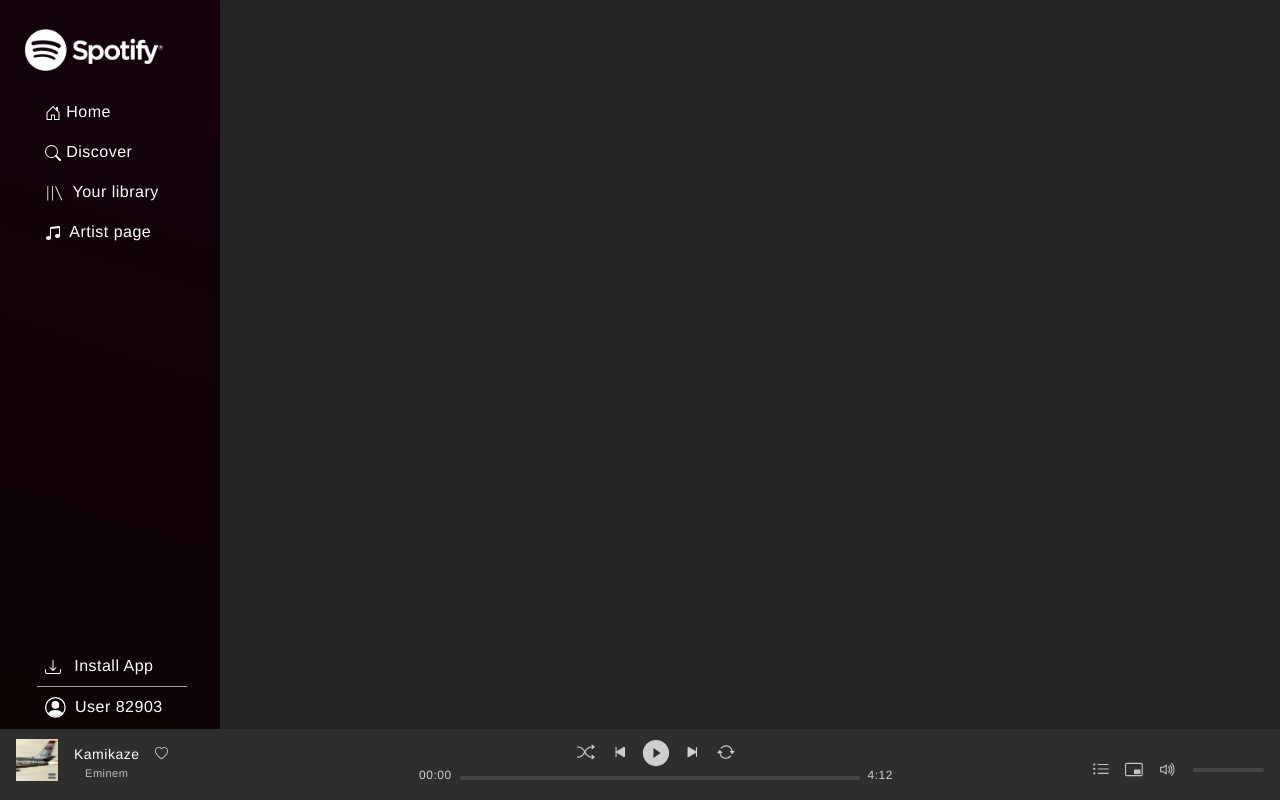
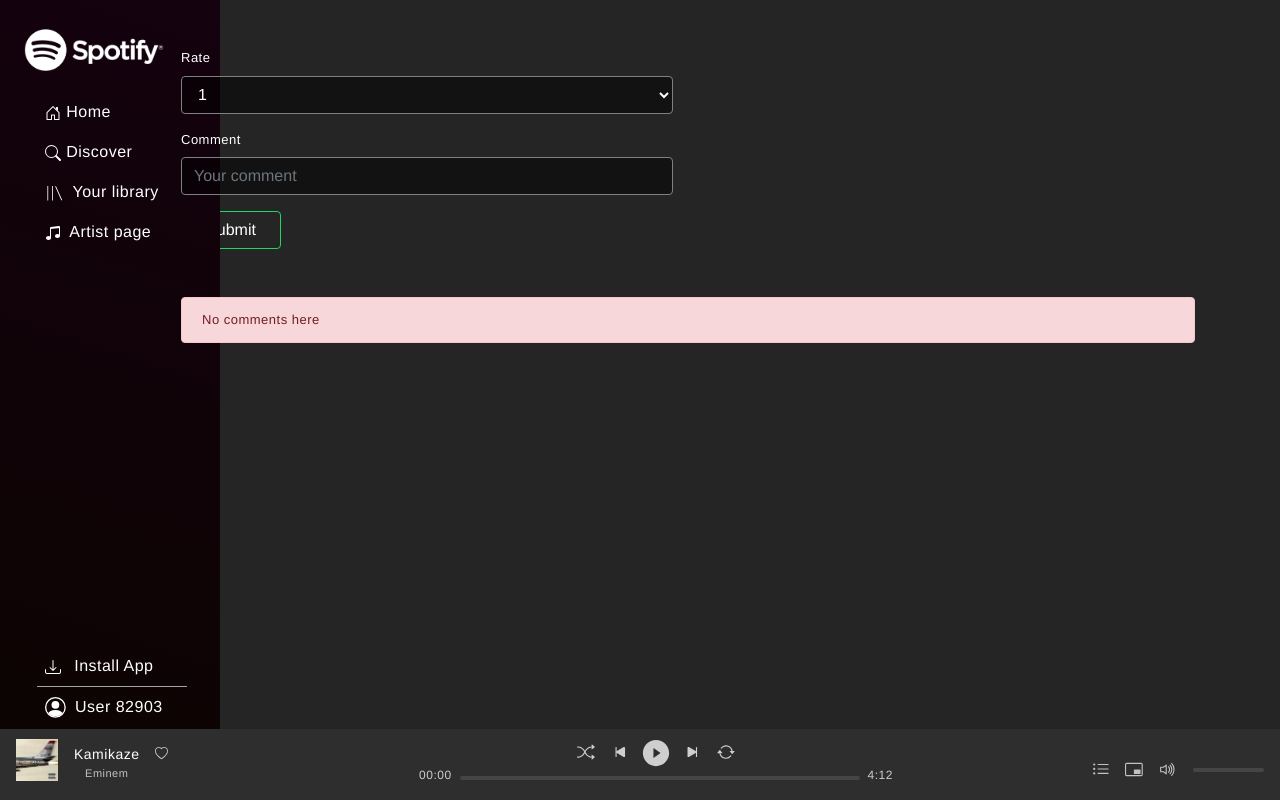
Before and after one commit to simonacossai/SpotifyCloneReact, a React (Create React App) app: page /Comments/1 in a window 1280 px wide. Built offline with nearby package versions, Linux system fonts and the light colour scheme; no server answers.

Commit message:
DONE- adding comments CRUD

```diff
--- a/src/App.js
+++ b/src/App.js
@@ -7,6 +7,7 @@ import Home from './components/Home/Home';
 import { BrowserRouter as Router, Route } from 'react-router-dom'
 import AlbumPage from './components/Detail/AlbumPage'
 import ArtistPage from './components/ArtistPage/ArtistPage';
+import Comments from './components/Comments/Comments';
 
 function App() {
   return (
@@ -30,6 +31,12 @@ function App() {
       props
       ) => <ArtistPage {...props} />}
       />
+       <Route
+      path="/Comments/:songId"
+      render={(
+      props
+      ) => <Comments {...props} />}
+      />
       <Player />
       </Router>
 
--- /dev/null
+++ b/src/components/Comments/Comment.css
@@ -0,0 +1,50 @@
+.deleteComment {
+    background-color: transparent !important;
+    border: 2px solid red !important;
+    color: red !important;
+    transition: .30s ease-in-out;
+    justify-content: center;
+    align-items: center;
+    text-align: center;
+}
+
+.deleteComment:hover {
+    background-color: red !important;
+    border: 2px solid red !important;
+    transition: .30s ease-in-out;
+    color: #fff !important;
+}
+
+.list-item {
+    background-color: rgba(0, 0, 0, 0.5);
+    color: white;
+    border: 2px solid rgba(12, 12, 12, 0.5);
+    justify-content: center;
+    align-items: center;
+}
+
+.title {
+    color: white;
+}
+
+#rate,
+#comment {
+    background-color: rgba(0, 0, 0, 0.5) !important;
+    border-color: grey;
+    color: #fff!important;
+}
+
+.buttonModal {
+    background-color: transparent;
+    border-color: #1ed760;
+    transition: .20s ease-in-out;
+
+}
+
+.buttonModal:hover,
+.buttonModal:focus,
+.buttonModal:active {
+    border-color: #1ed760;
+    background-color: #1ed760 !important;
+    transition: .20s ease-in-out;
+}
--- /dev/null
+++ b/src/components/Comments/Comments.jsx
@@ -0,0 +1,196 @@
+import React from "react";
+import { Container, ListGroup, Alert, Badge, Form, Col, Row, Spinner, Button } from "react-bootstrap"
+import { BsTrash } from 'react-icons/bs';
+import './Comment.css';
+
+class Comments extends React.Component {
+
+
+  constructor(props){
+    super(props);
+    this.state = {
+        comment: {
+            comment: "",
+            rate: 1,
+            elementId: this.props.match.params.songId,
+        },
+        comments: null,
+       props: this.props,
+    }
+
+}
+
+ updateCommentField = (e) => {
+
+    let comment = { ...this.state.comment }
+    let currentId = e.currentTarget.id
+    comment[currentId] = e.currentTarget.value
+    this.setState({ comment: comment })
+ }
+
+ submitComment = async (e) => {
+     e.preventDefault();
+     try {
+         let response = await fetch('https://striveschool-api.herokuapp.com/api/comments/',
+             {
+                 method: 'POST',
+                 body: JSON.stringify(this.state.comment),
+                 headers: new Headers
+                     ({
+                     "Content-Type": "application/json",
+                    "Authorization": "Bearer eyJhbGciOiJIUzI1NiIsInR5cCI6IkpXVCJ9.eyJfaWQiOiI1ZmMxMTBmYzQxZDVhYTAwMTcwNzgyYTYiLCJpYXQiOjE2MDY0ODgzMTYsImV4cCI6MTYwNzY5NzkxNn0.JKDZcMVNN9Efg-41MSuOZHwMxvVga6Dr6IAKZl0M-eQ"
+                    })
+             })
+         if (response.ok) {
+             alert('Comment added!')
+             this.fetchComment()
+             this.setState({
+                comment: {
+                    elementId: '',
+                    rate: 1,
+                    comment: '',
+               }
+             })
+         } else {
+             console.log('please check again')
+             console.log(this.state.comment);
+         }
+     } catch (e) {
+         console.log(e)
+     }
+ }
+
+  componentDidMount = async () => {
+    this.fetchComment();
+  }
+  fetchComment = async () => {
+    const idFromTheSearchBar = this.props.match.params.songId;
+
+    try {
+      let response = await fetch("https://striveschool-api.herokuapp.com/api/comments/" + idFromTheSearchBar,
+        {
+          headers: new Headers({
+            "Authorization": "Bearer eyJhbGciOiJIUzI1NiIsInR5cCI6IkpXVCJ9.eyJfaWQiOiI1ZmMxMTBmYzQxZDVhYTAwMTcwNzgyYTYiLCJpYXQiOjE2MDY0ODgzMTYsImV4cCI6MTYwNzY5NzkxNn0.JKDZcMVNN9Efg-41MSuOZHwMxvVga6Dr6IAKZl0M-eQ",
+          }),
+        });
+      if (response.ok) {
+        let fetchedcomments = await response.json()
+        this.setState({
+          comments: fetchedcomments
+        })
+      } else {
+        console.log("error during fetch")
+      }
+    } catch (e) {
+      console.log(e);
+    }
+  }
+  onDelete = async (id) => {
+    const url= "https://striveschool-api.herokuapp.com/api/comments/"
+    console.log(id);
+    const res = await fetch( url + id, {
+      headers: new Headers({
+        "Authorization": "Bearer eyJhbGciOiJIUzI1NiIsInR5cCI6IkpXVCJ9.eyJfaWQiOiI1ZmMxMTBmYzQxZDVhYTAwMTcwNzgyYTYiLCJpYXQiOjE2MDY0ODgzMTYsImV4cCI6MTYwNzY5NzkxNn0.JKDZcMVNN9Efg-41MSuOZHwMxvVga6Dr6IAKZl0M-eQ",
+      }),
+      method: "DELETE",
+    })
+    if (res.ok) {
+      console.log("deleted");
+      this.fetchComment();
+    }
+  }
+
+
+  render(props) {
+console.log("props", this.state.props)
+    return (
+        <Container>
+      <Container className="ml-5 p-5">
+          <Form onSubmit={this.submitComment} >
+                <Row>
+                    <Col md={6}>
+                        <Form.Group>
+                            <Form.Label htmlFor="rate" className="text-white">
+                                Rate
+                            </Form.Label>
+                            <Form.Control
+                                as="select"
+                                name="rate"
+                                id="rate"
+                                value={this.state.comment.rate}
+                                onChange={this.updateCommentField}
+                            >
+                                <option>1</option>
+                                <option>2</option>
+                                <option>3</option>
+                                <option>4</option>
+                                <option>5</option>
+                            </Form.Control>
+                        </Form.Group>
+                    </Col>
+                </Row>
+                <Row>
+                    <Col md={6}>
+                    <Form.Group>
+                            <Form.Label htmlFor="comment"  className="text-white">
+                                Comment
+                            </Form.Label>
+                            <Form.Control
+                                type="text"
+                                name="comment"
+                                id="comment"
+                                placeholder="Your comment"
+                                required
+                                value={this.state.comment.comment}
+                                onChange={this.updateCommentField}
+                            />
+                        </Form.Group>
+                    </Col>
+                </Row>
+                <Button type="submit" className="buttonModal">Submit</Button>
+            </Form>
+        {this.state.comments ? (
+          <ListGroup className="mt-5 mb-5">
+            {this.state.comments.map((comment, index) => {
+              let variant = "";
+              switch (comment.rate) {
+                case 1:
+                  variant = "danger";
+                  break;
+                case 2:
+                  variant = "warning";
+                  break;
+                case 3:
+                  variant = "secondary";
+                  break;
+                default:
+                  variant = "success";
+                  break;
+              }
+
+              return (
+
+                <ListGroup.Item key={`list-item-${index}`} className="list-item " style={{ display: "flex", justifyContent: "space-between" }}>
+                  <div> {comment.author}: {comment.comment} {" "}
+                    <Badge pill variant={variant} className="ml-3">
+                      {comment.rate}
+                    </Badge>
+                  </div>
+                  <Button variant="danger" className="deleteComment ml-3" onClick={() => this.onDelete(comment._id)}><BsTrash /></Button>
+                </ListGroup.Item>
+
+              );
+            })}
+          </ListGroup>
+        ) : (
+              <Alert variant="danger" className="mt-5 ">
+                No comments here
+            </Alert>
+          )}
+      </Container>
+      </Container>
+    );
+  }
+}
+
+export default Comments
--- a/src/components/Home/Gallery.css
+++ b/src/components/Home/Gallery.css
@@ -116,3 +116,13 @@ li:nth-of-type(5):hover>.underbar {
   color: #fff;
 
 }
+.addComment{
+  position: absolute;
+  top:5px;
+  color: #fff;
+  right: 25px;
+  background-color: rgba(0, 0, 0, 0.4);
+  border-radius: 50%;
+  border: none;
+  padding: 5px 10px;
+}
--- a/src/components/Home/Song.jsx
+++ b/src/components/Home/Song.jsx
@@ -19,6 +19,8 @@ class Song extends Component {
               width:"200px"
           }}
         />
+        <button className="addComment"  onClick={() =>
+            this.state.props.props.history.push('/Comments/' + this.state.props.data.id)}>+</button>
         <p className="text-center songCardTitle">{this.props.data.title}</p>
       </Col>
     );
```
Also changed, not shown: 1 other file (tests, documents, lock files or other folders).
